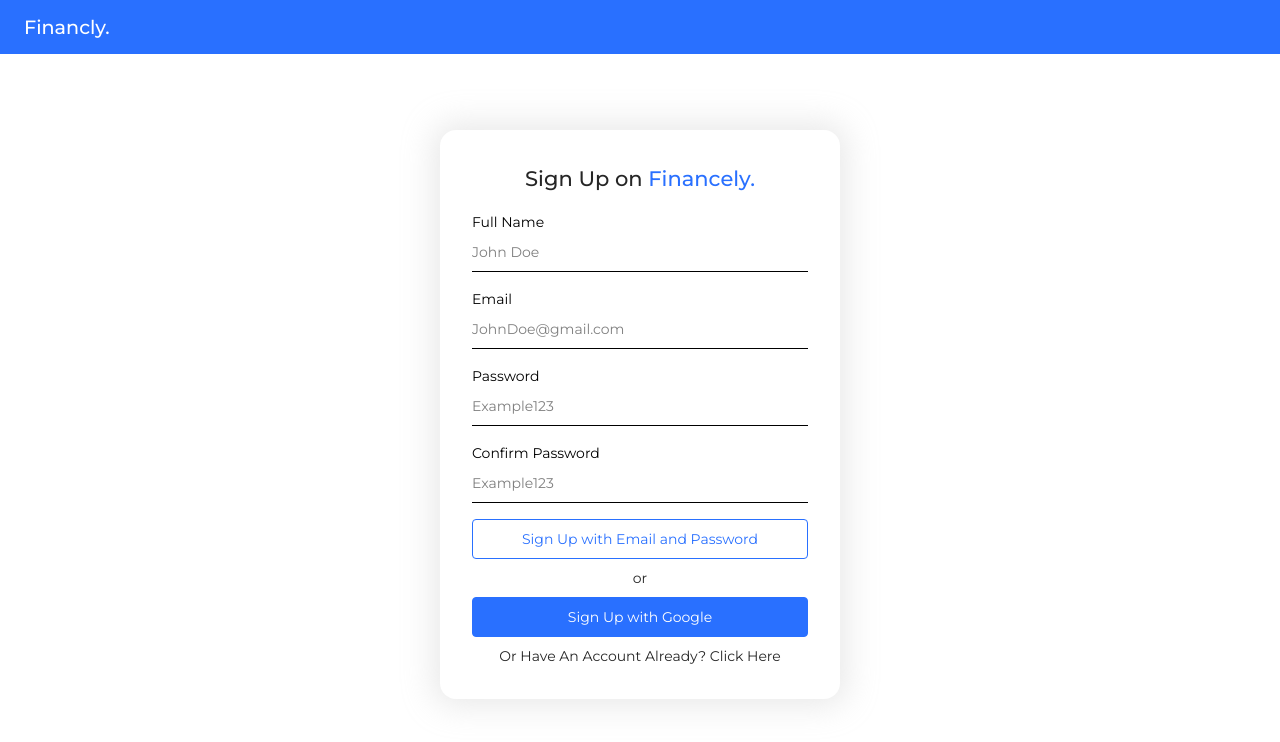
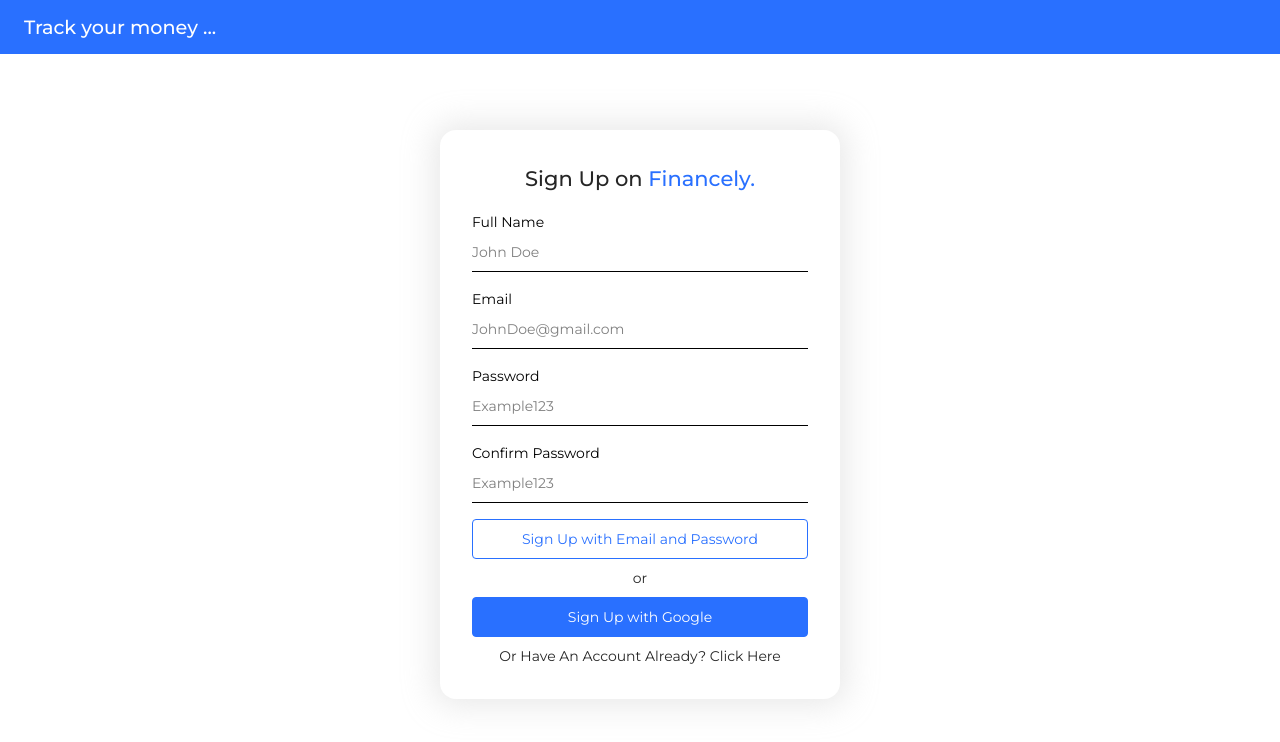
Before and after one commit to anujtomar1201/finance, a React (Create React App) app in the folder personal-finance-tracker-main/: page / in a window 1280 px wide. Shown: the top 742 px of the page. Built offline with nearby package versions, Linux system fonts and the light colour scheme; no server answers.

Commit message:
Update index.js

```diff
--- a/personal-finance-tracker-main/src/components/Header/index.js
+++ b/personal-finance-tracker-main/src/components/Header/index.js
@@ -22,7 +22,7 @@
 
   return (
     <div className="navbar">
-      <p className="navbar-heading">Financly.</p>
+      <p className="navbar-heading">Track your money ...</p>
       {user ? (
         <p className="navbar-link" onClick={logout}>
           <span style={{ marginRight: "1rem" }}>
```
